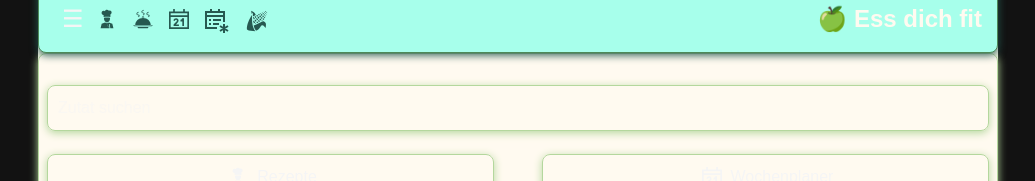
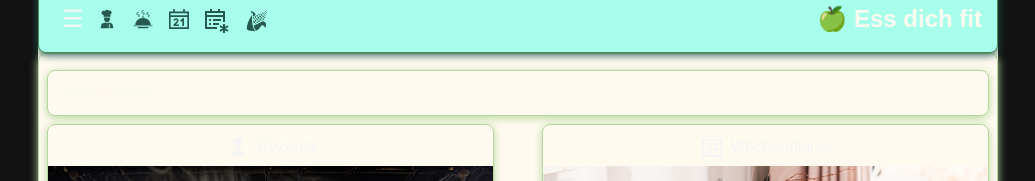
Before and after one commit to learnbh/EatYourselfFit, a React (Vite) app in the folder frontend/: page / in a window 1280 px wide. Shown: the part 215-396 px from the top of the page, without its empty margins (122-1157 px from the left). Built offline with nearby package versions, Linux system fonts and the light colour scheme.

Commit message:
removed margin from input tag

```diff
--- a/frontend/src/index.css
+++ b/frontend/src/index.css
@@ -36,7 +36,6 @@ label{
 }
 input{
   padding: 10px;
-  margin: 15px 0;
   box-shadow: 0 2px 8px var(--color-site-secondary);
   border-width: var(--border-site-width);
   border-style: var(--border-site-style);
```
